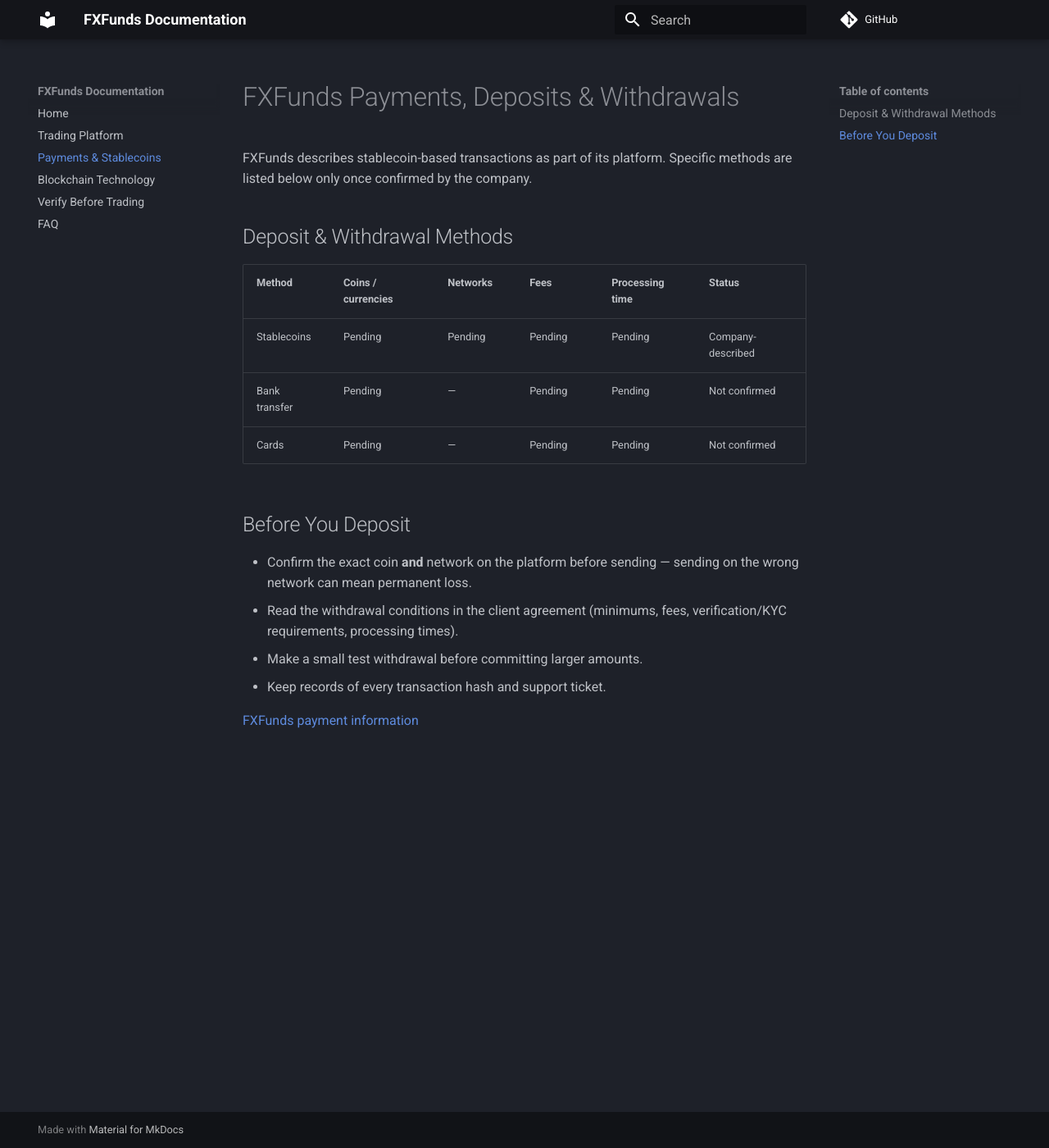
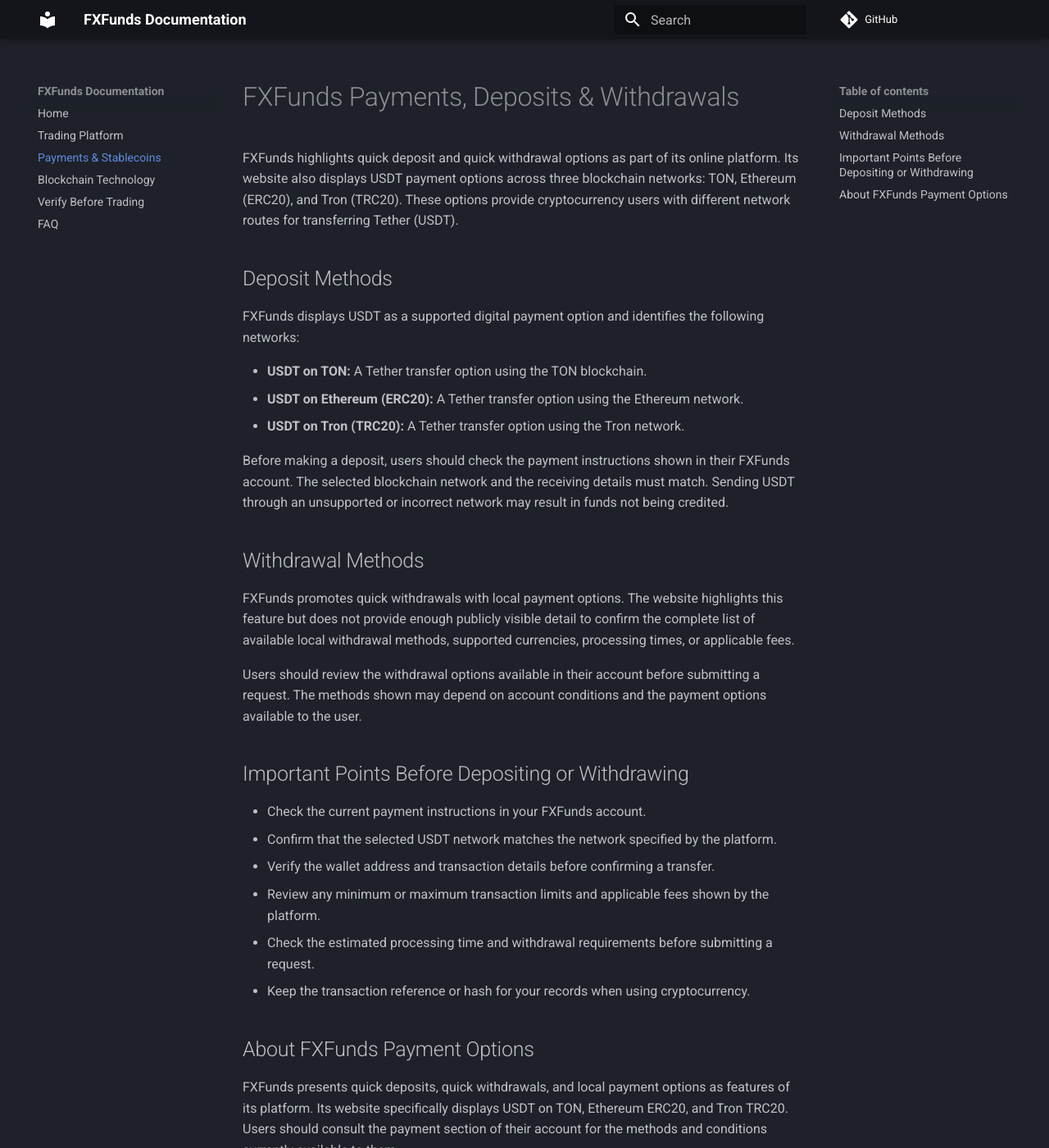
Before and after one commit to FXFunds/fxfunds-trading-platform, an MkDocs documentation site: the page built from docs/payments.md, in a window 1280 px wide and 1400 px high. Shown: the whole window at 82% size. Built offline with MkDocs 1.6.1 and Material for MkDocs 9.7.7, drawn with Linux system fonts in a browser that asks for light colours; comment, search, counter and statistics services are not loaded; some of the changed text lies outside the part shown.

Commit message:
Update payments.md

```diff
--- a/docs/payments.md
+++ b/docs/payments.md
@@ -1,20 +1,60 @@
 # FXFunds Payments, Deposits & Withdrawals
 
-FXFunds describes stablecoin-based transactions as part of its platform. Specific methods are listed below only once confirmed by the company.
+FXFunds highlights quick deposit and quick withdrawal options as part of
+its online platform. Its website also displays USDT payment options
+across three blockchain networks: TON, Ethereum (ERC20), and Tron
+(TRC20). These options provide cryptocurrency users with different
+network routes for transferring Tether (USDT).
 
-## Deposit & Withdrawal Methods
+## Deposit Methods
 
-| Method | Coins / currencies | Networks | Fees | Processing time | Status |
-|---|---|---|---|---|---|
-| Stablecoins | Pending | Pending | Pending | Pending | Company-described |
-| Bank transfer | Pending | — | Pending | Pending | Not confirmed |
-| Cards | Pending | — | Pending | Pending | Not confirmed |
+FXFunds displays USDT as a supported digital payment option and
+identifies the following networks:
 
-## Before You Deposit
+-   **USDT on TON:** A Tether transfer option using the TON blockchain.
+-   **USDT on Ethereum (ERC20):** A Tether transfer option using the
+    Ethereum network.
+-   **USDT on Tron (TRC20):** A Tether transfer option using the Tron
+    network.
 
-- Confirm the exact coin **and** network on the platform before sending — sending on the wrong network can mean permanent loss.
-- Read the withdrawal conditions in the client agreement (minimums, fees, verification/KYC requirements, processing times).
-- Make a small test withdrawal before committing larger amounts.
-- Keep records of every transaction hash and support ticket.
+Before making a deposit, users should check the payment instructions
+shown in their FXFunds account. The selected blockchain network and the
+receiving details must match. Sending USDT through an unsupported or
+incorrect network may result in funds not being credited.
+
+## Withdrawal Methods
+
+FXFunds promotes quick withdrawals with local payment options. The
+website highlights this feature but does not provide enough publicly
+visible detail to confirm the complete list of available local
+withdrawal methods, supported currencies, processing times, or
+applicable fees.
+
+Users should review the withdrawal options available in their account
+before submitting a request. The methods shown may depend on account
+conditions and the payment options available to the user.
+
+## Important Points Before Depositing or Withdrawing
+
+-   Check the current payment instructions in your FXFunds account.
+-   Confirm that the selected USDT network matches the network specified
+    by the platform.
+-   Verify the wallet address and transaction details before confirming
+    a transfer.
+-   Review any minimum or maximum transaction limits and applicable fees
+    shown by the platform.
+-   Check the estimated processing time and withdrawal requirements
+    before submitting a request.
+-   Keep the transaction reference or hash for your records when using
+    cryptocurrency.
+
+## About FXFunds Payment Options
+
+FXFunds presents quick deposits, quick withdrawals, and local payment
+options as features of its platform. Its website specifically displays
+USDT on TON, Ethereum ERC20, and Tron TRC20. Users should consult the
+payment section of their account for the methods and conditions
+currently available to them.
+
 
 [FXFunds payment information](https://fxfunds.com/)
```
